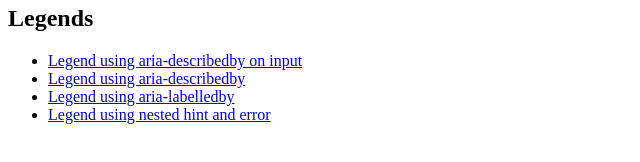
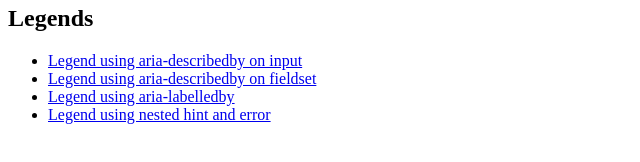
Before and after one commit to 36degrees/headings-labels-legends, a plain HTML site: page index.html in a window 1280 px wide. Shown: the part 194-356 px from the top of the page, 0-640 px from the left. Drawn offline with Linux system fonts and the light colour scheme.

Commit message:
Fix links to examples

```diff
--- a/index.html
+++ b/index.html
@@ -25,7 +25,7 @@
 
   <ul>
     <li><a href="legend-aria-describedby-on-input.html">Legend using aria-describedby on input</a></li>
-    <li><a href="legend-aria-describedby-on-legend.html">Legend using aria-describedby</a></li>
+    <li><a href="legend-aria-describedby-on-fieldset.html">Legend using aria-describedby on fieldset</a></li>
     <li><a href="legend-aria-labelledby.html">Legend using aria-labelledby</a></li>
     <li><a href="legend-nested.html">Legend using nested hint and error</a></li>
   </ul>
```
